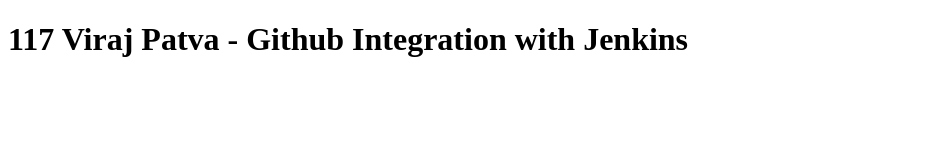
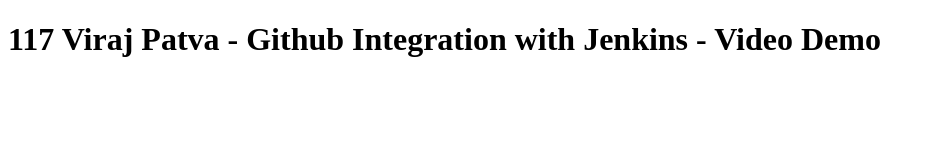
Before and after one commit to 19IT117/Github_Pipeline, a plain HTML site: page index.html in a window 1280 px wide. Shown: the whole page, without its empty margins (0-933 px from the left). Drawn offline with Linux system fonts and the light colour scheme.

Commit message:
Video Demo

```diff
--- a/index.html
+++ b/index.html
@@ -7,6 +7,6 @@
 	<title>Document</title>
 </head>
 <body>
-	<h1>117 Viraj Patva - Github Integration with Jenkins </h1>
+	<h1>117 Viraj Patva - Github Integration with Jenkins - Video Demo </h1>
 </body>
 </html>
```
